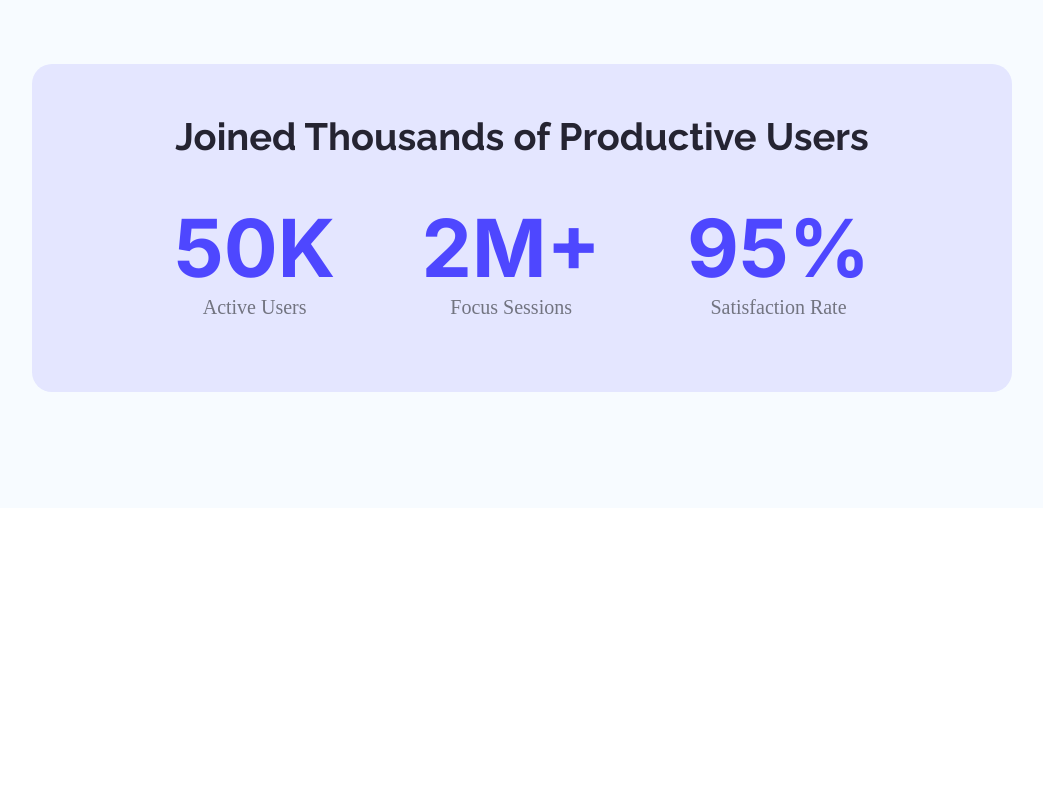
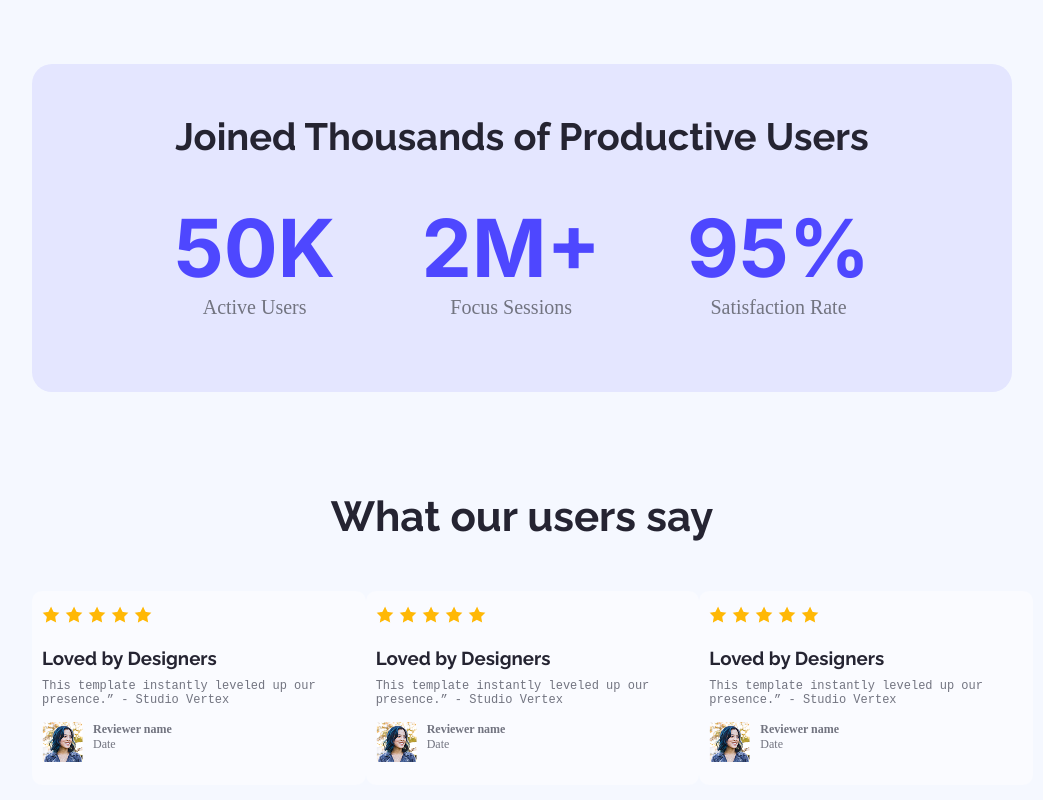
Before and after one commit to freelancer-robiul/landing-launchpad, a plain HTML site: page index.html in a window 1280 px wide. Shown: the part 1406-2206 px from the top of the page, without its empty margins (108-1151 px from the left). Before the commit the page ends 1914 px from the top, so only its background shows below. Drawn offline with Linux system fonts and the light colour scheme.

Commit message:
uers feedback section

```diff
--- a/index.html
+++ b/index.html
@@ -71,6 +71,87 @@
 
          </section>
 
+         <!--================ Main - Uer's Feedback ======================-->
+
+         <section class="user-feedback">
+                <h2>What our users say</h2>
+
+                <div class="feedback-flex">
+
+                    <div class="single-feedback">
+                        <ul>
+                            <li><img src="images/icon-star.png" alt=""></li>
+                            <li><img src="images/icon-star.png" alt=""></li>
+                            <li><img src="images/icon-star.png" alt=""></li>
+                            <li><img src="images/icon-star.png" alt=""></li>
+                            <li><img src="images/icon-star.png" alt=""></li>
+                        </ul>
+                        <h3>Loved by Designers</h3>
+                        <pre>This template instantly leveled up our<br>presence.” - Studio Vertex</pre>
+
+                        <div class="feedback">
+                            <div class="photo">
+                                <img src="images/avatar.png" alt="">
+                            </div>
+                            <div class="name">
+                                <h6>Reviewer name</h6>
+                                <p>Date</p>
+                            </div>
+                        </div>
+
+                    </div>
+
+
+                    <div class="single-feedback">
+                        <ul>
+                            <li><img src="images/icon-star.png" alt=""></li>
+                            <li><img src="images/icon-star.png" alt=""></li>
+                            <li><img src="images/icon-star.png" alt=""></li>
+                            <li><img src="images/icon-star.png" alt=""></li>
+                            <li><img src="images/icon-star.png" alt=""></li>
+                        </ul>
+                        <h3>Loved by Designers</h3>
+                        <pre>This template instantly leveled up our<br>presence.” - Studio Vertex</pre>
+
+                        <div class="feedback">
+                            <div class="photo">
+                                <img src="images/avatar.png" alt="">
+                            </div>
+                            <div class="name">
+                                <h6>Reviewer name</h6>
+                                <p>Date</p>
+                            </div>
+                        </div>
+
+                    </div>
+
+
+                    <div class="single-feedback">
+                        <ul>
+                            <li><img src="images/icon-star.png" alt=""></li>
+                            <li><img src="images/icon-star.png" alt=""></li>
+                            <li><img src="images/icon-star.png" alt=""></li>
+                            <li><img src="images/icon-star.png" alt=""></li>
+                            <li><img src="images/icon-star.png" alt=""></li>
+                        </ul>
+                        <h3>Loved by Designers</h3>
+                        <pre>This template instantly leveled up our<br>presence.” - Studio Vertex</pre>
+
+                        <div class="feedback">
+                            <div class="photo">
+                                <img src="images/avatar.png" alt="">
+                            </div>
+                            <div class="name">
+                                <h6>Reviewer name</h6>
+                                <p>Date</p>
+                            </div>
+                        </div>
+
+                    </div>
+                </div>
+
+         </section>
+
     </main>
 
     <footer></footer>
--- a/styles/style.css
+++ b/styles/style.css
@@ -75,7 +75,7 @@ button:hover{
 /* ============= Main - Container ==========================*/
 
 main.container{
-    background-color: #F7FBFF;
+    background-color: #f5f8ff;
     padding: 116px 160px 116px 140px;
 }
 
@@ -148,3 +148,62 @@ main.container{
     font-size: 20px;
     color: #727480;
 }
+
+/* =================== User's Feedback ==================*/
+
+.user-feedback{
+    margin-top: 100px;
+}
+
+.user-feedback h2{
+    text-align: center;
+    font-size: 42px;
+    font-weight: 700;
+    font-family: "Raleway", sans-serif;
+    color: #252432;
+    margin-bottom: 50px;
+}
+
+.feedback-flex{
+    display: flex;
+    justify-content: space-between;
+}
+
+.single-feedback{
+    padding: 15px 50px 10px 10px;
+    background-color: #fafbff;
+    border-radius: 10px;
+}
+
+.single-feedback ul{
+    display: flex;
+    gap: 5px;
+    margin-bottom: 20px;
+}
+
+.single-feedback ul li{
+    list-style: none;
+}
+
+.single-feedback h3{
+    font-family: "Raleway", sans-serif;
+    color: #252432;
+    margin-bottom: 10px;
+}
+
+.single-feedback pre{
+    font-size: 12px;
+    color: #727480;
+    margin-bottom: 15px;
+}
+
+.feedback{
+    display: flex;
+    gap: 10px;
+
+}
+
+.name h6, p{
+    font-size: 12px;
+    color: #727480;
+}
```
